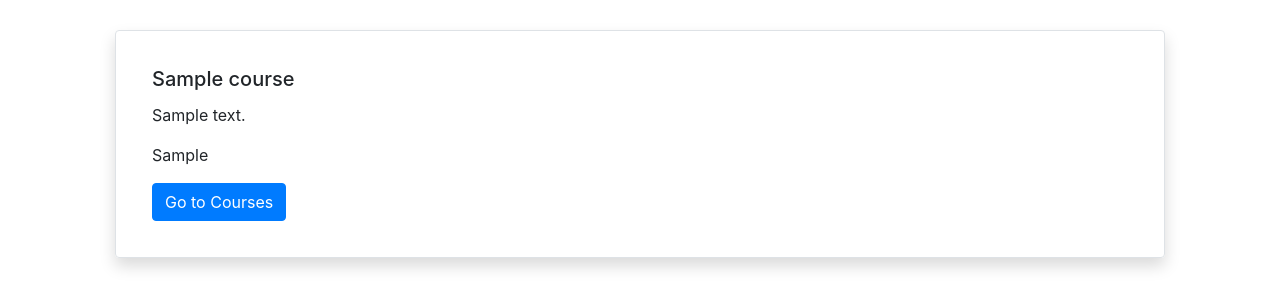
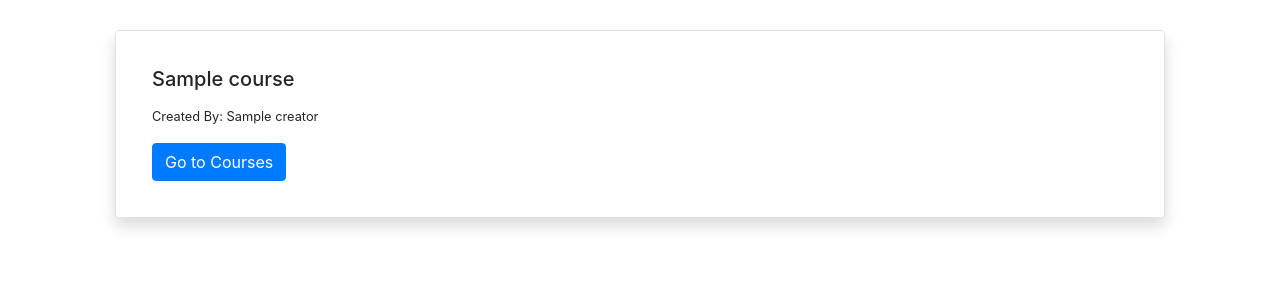
Before and after one commit to lgndcraft2/Naf-Flask, a Python web app: template templates/search.html in a window 1280 px wide. Shown: the part 133-441 px from the top of the page. Run offline with Jinja, Linux system fonts and the light colour scheme; the template is opened without the code that fills it: most values are stand-ins (such as "Sample title", 1, 10 or a date in 2020); some libraries are stand-ins or nearby versions.

Commit message:
Update search.html

```diff
--- a/templates/search.html
+++ b/templates/search.html
@@ -12,8 +12,7 @@
     <div class="col-sm-10 shadow p-3 mb-5 bg-body rounded border" style="margin-top: 10px;" >
         <div class="card-body">
           <h5 class="card-title">{{courses.course_name}}</h5>
-          <p class="card-text" style="overflow-wrap: break-word;">{{courses.course_description}}</p>
-          <p>{{courses.course_creator}}</p>
+          <p><small>Created By: {{courses.creator.name}}</small></p>
           {% if user in courses.user %}
           <a href="{{url_for('course', id=courses.id)}}" class="btn btn-primary">Go to Course</a>
           {% else %}
```
